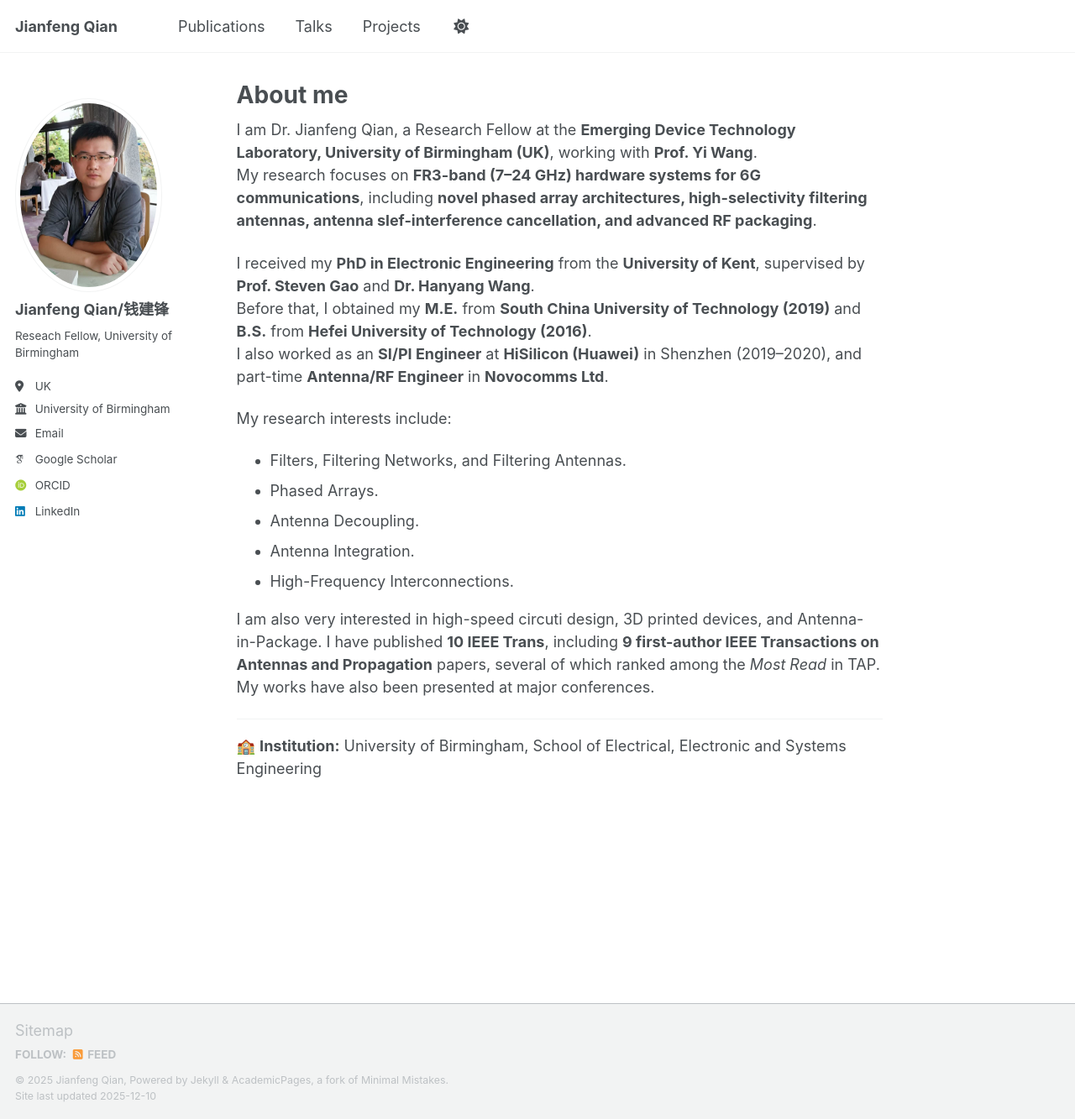
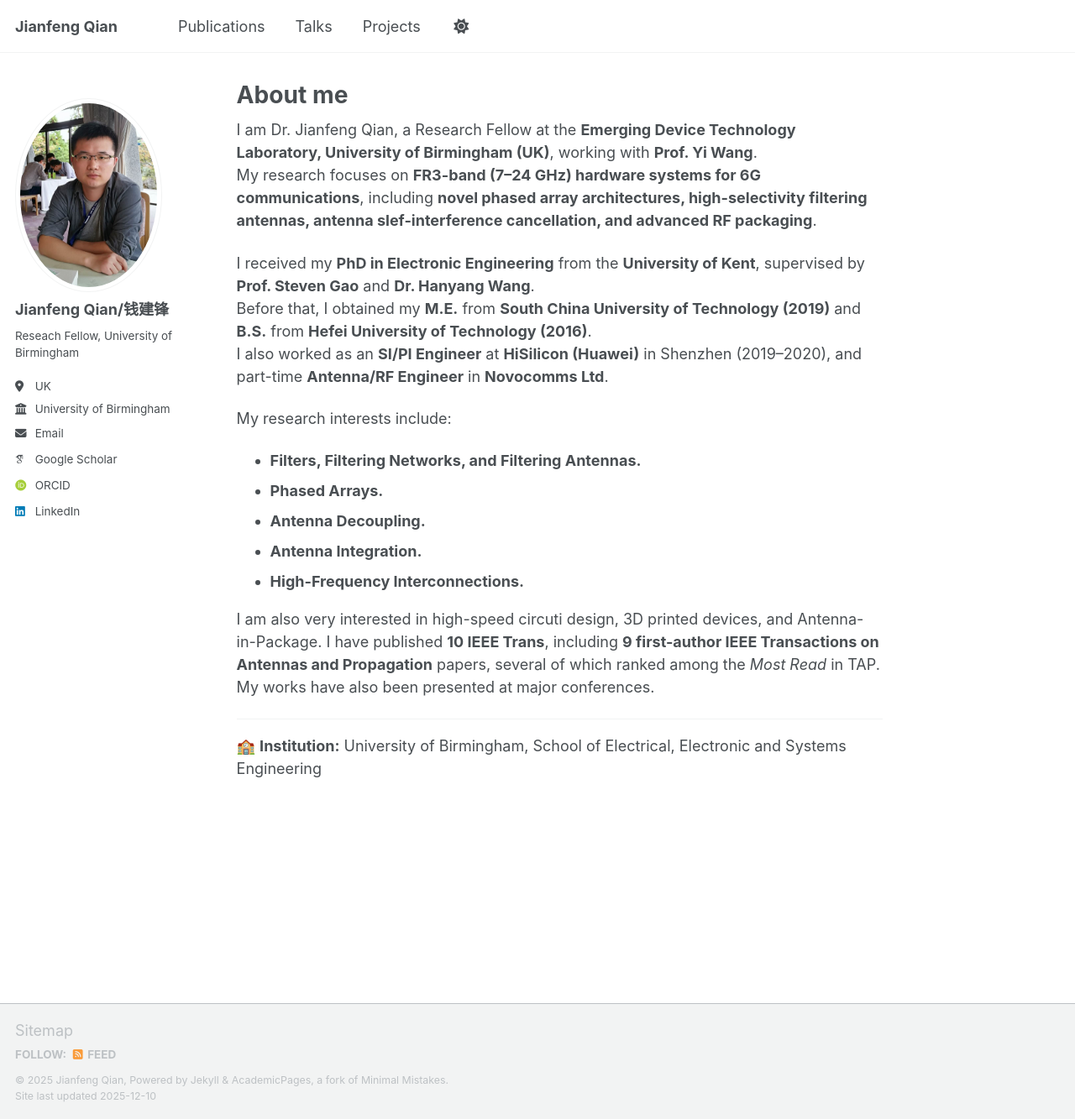
Before and after one commit to eejfqian/eejfqian.github.io, a Jekyll site: the page built from _pages/about.md, in a window 1280 px wide and 1333 px high. Shown: the whole window at 84% size. Built offline with Jekyll 4.4.1, drawn with Linux system fonts in a browser that asks for light colours; some web fonts are replaced; a script that is not in the unit is left out.

```diff
--- a/_pages/about.md
+++ b/_pages/about.md
@@ -15,11 +15,11 @@ Before that, I obtained my **M.E.** from **South China University of Technology
 I also worked as an **SI/PI Engineer** at **HiSilicon (Huawei)** in Shenzhen (2019–2020), and part-time **Antenna/RF Engineer** in **Novocomms Ltd**.
 
 My research interests include:
-- Filters, Filtering Networks, and Filtering Antennas.
-- Phased Arrays.
-- Antenna Decoupling.
-- Antenna Integration.
-- High-Frequency Interconnections.
+- **Filters, Filtering Networks, and Filtering Antennas.**
+- **Phased Arrays.**
+- **Antenna Decoupling.**
+- **Antenna Integration.**
+- **High-Frequency Interconnections.**
 
 I am also very interested in high-speed circuti design, 3D printed devices, and Antenna-in-Package. I have published **10 IEEE Trans**, including **9 first-author IEEE Transactions on Antennas and Propagation** papers, several of which ranked among the *Most Read* in TAP.
 My works have also been presented at major conferences.
```
